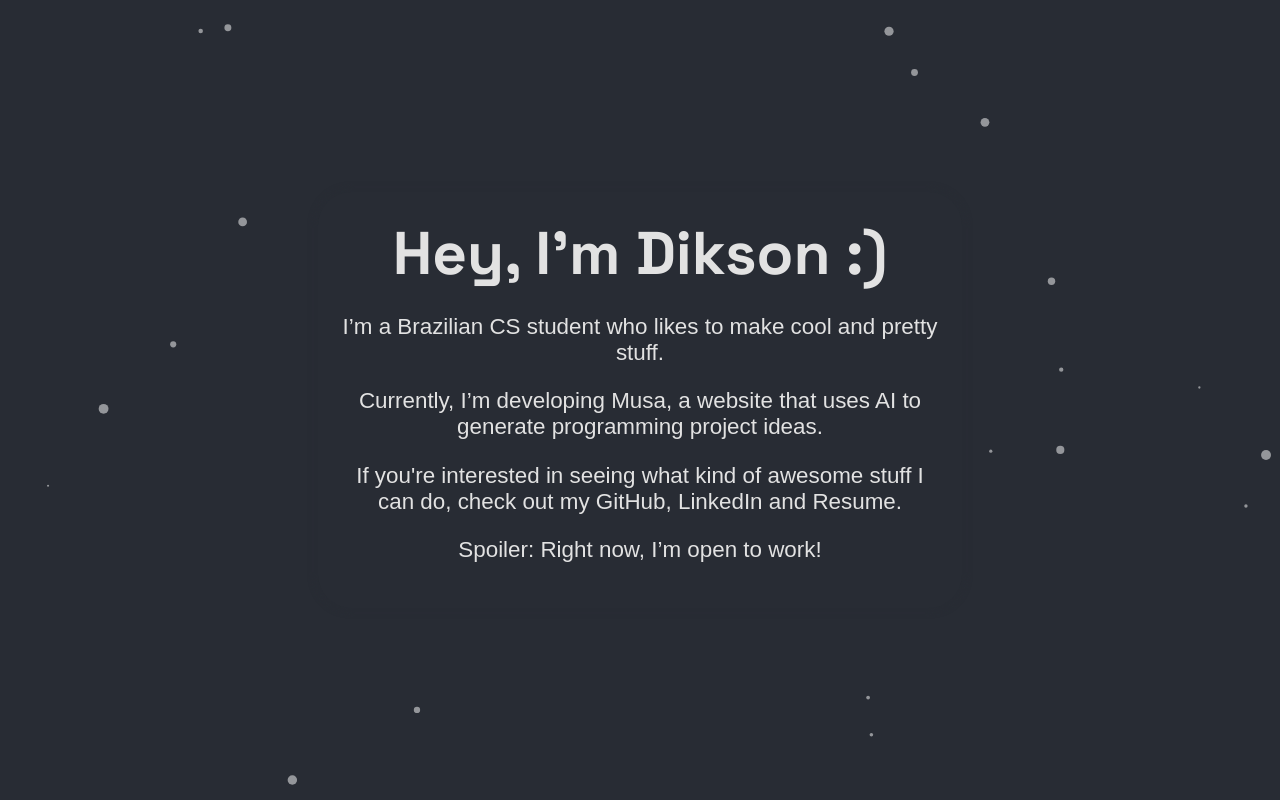
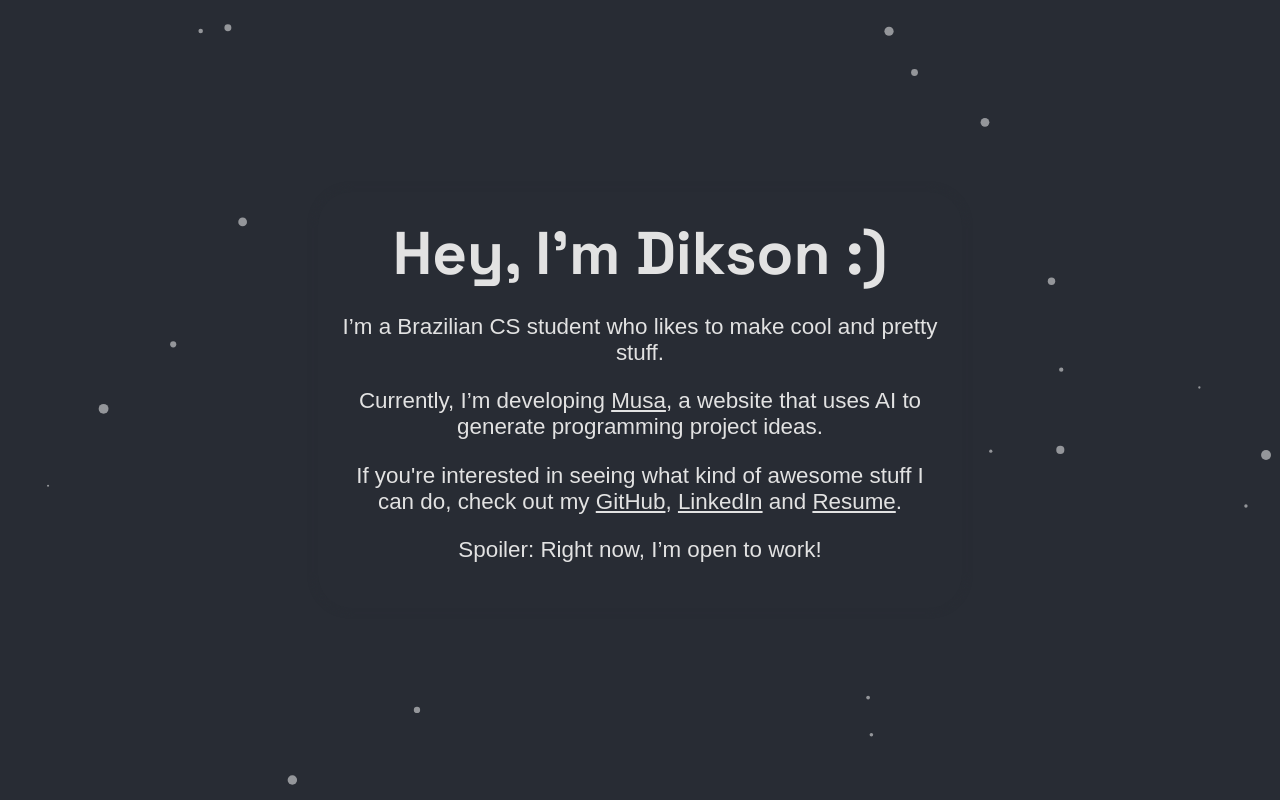
Before and after one commit to diksown/dikson.xyz, a React (Create React App) app: page / in a window 1280 px wide. Built offline with nearby package versions, Linux system fonts and the light colour scheme; a web font is replaced by a local one.

Commit message:
🔗 add links

```diff
--- a/src/App.css
+++ b/src/App.css
@@ -33,38 +33,8 @@
   font-weight: normal;
 }
 
-.App-logo {
-  height: 40vmin;
-  pointer-events: none;
-}
-
-@media (prefers-reduced-motion: no-preference) {
-  .App-logo {
-    animation: App-logo-spin infinite 20s linear;
-  }
-}
-
-.App-header {
-  min-height: 100vh;
-  display: flex;
-  flex-direction: column;
-  align-items: center;
-  justify-content: center;
-  font-size: calc(10px + 2vmin);
-  color: white;
-}
-
-.App-link {
-  color: #61dafb;
-}
-
-@keyframes App-logo-spin {
-  from {
-    transform: rotate(0deg);
-  }
-  to {
-    transform: rotate(360deg);
-  }
+a {
+  color: inherit;
 }
 
 #tsparticles {
--- a/src/App.js
+++ b/src/App.js
@@ -20,13 +20,19 @@ function App() {
           </p>
 
           <p>
-            Currently, I’m developing Musa, a website that uses AI to generate
-            programming project ideas.
+            Currently, I’m developing{" "}
+            <a href="https://musa.dikson.xyz/">Musa</a>, a website that uses AI
+            to generate programming project ideas.
           </p>
 
           <p>
             If you're interested in seeing what kind of awesome stuff I can do,
-            check out my GitHub, LinkedIn and Resume.
+            check out my <a href="https://github.com/diksown">GitHub</a>,{" "}
+            <a href="https://www.linkedin.com/in/diksown/">LinkedIn</a> and{" "}
+            <a href="https://drive.google.com/file/d/1X1jBj0hRpKjfQzi-3c3VitK7ewcdV5H7/view">
+              Resume
+            </a>
+            .
           </p>
 
           <p>Spoiler: Right now, I’m open to work!</p>
```
